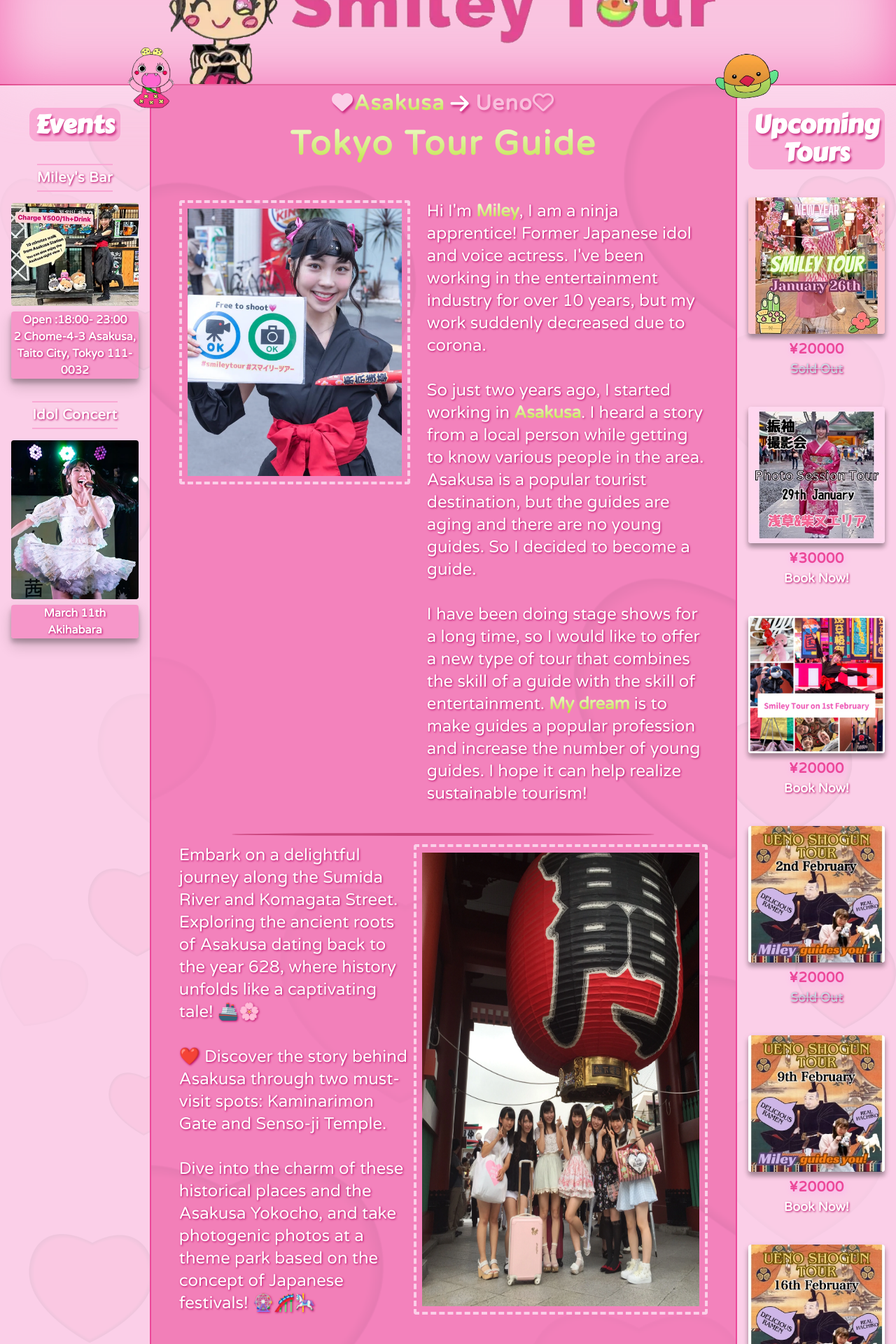
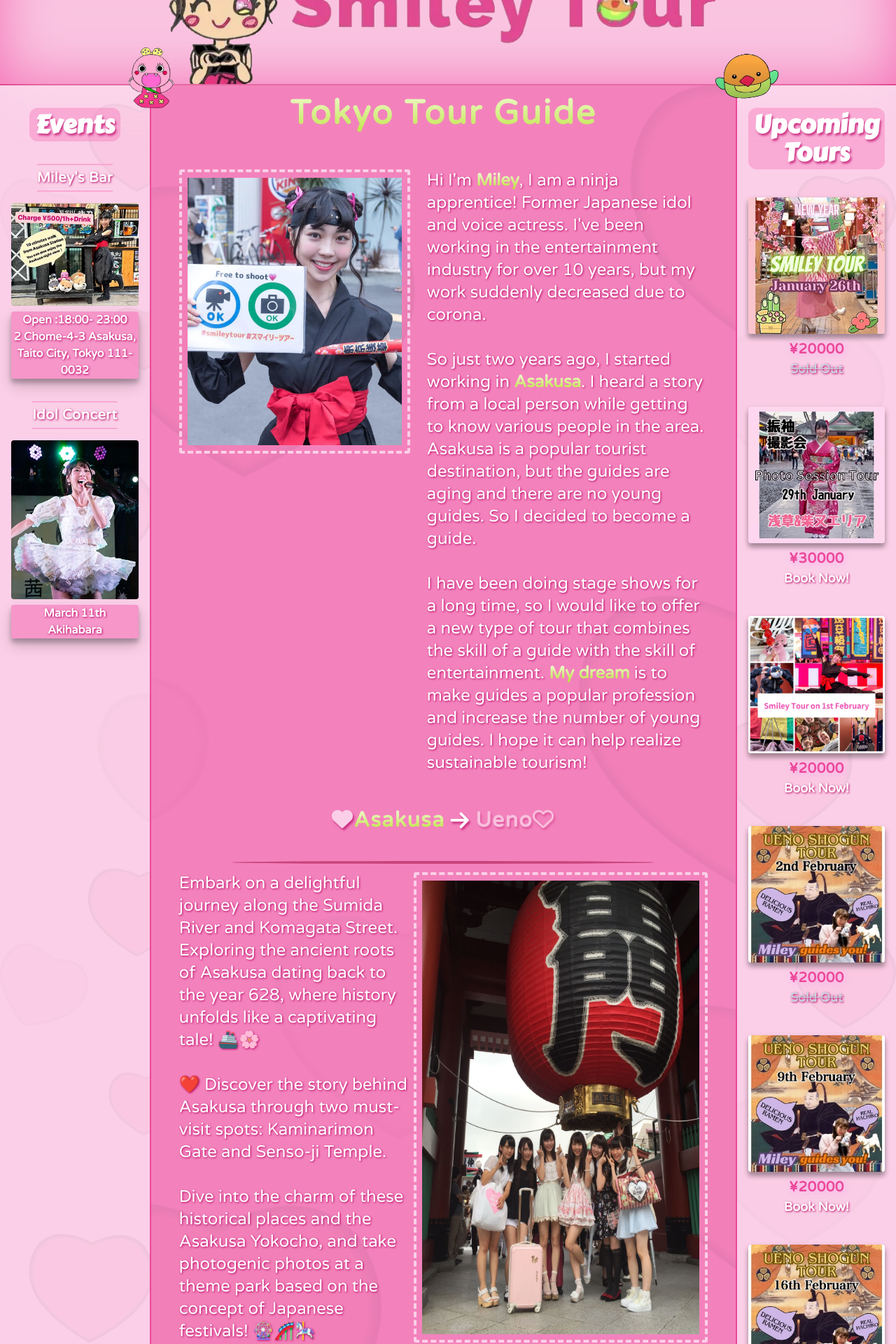
Before and after one commit to brandonrainey/smiley-tours, a Next.js app: page / in a window 1280 px wide. Shown: the part 80-2000 px from the top of the page at 70% size. Built offline with nearby package versions, Linux system fonts and the light colour scheme; what tailwindcss-animated would draw is missing.

Commit message:
added animation to area change, changed testimonial style

```diff
--- a/components/MainContent.tsx
+++ b/components/MainContent.tsx
@@ -1,6 +1,6 @@
 'use client'
 
-import React, { useState } from 'react'
+import React, { useState, useEffect } from 'react'
 import Image from 'next/image'
 import { useInView } from 'react-intersection-observer'
 
@@ -23,57 +23,26 @@ export default function MainContent() {
 
   const [area, setArea] = useState('asakusa')
 
+  const [prevArea, setPrevArea] = useState(area)
+
+  useEffect(() => {
+    setPrevArea(area)
+  }, [area])
+
+  console.log(area, prevArea)
+
   return (
-    <main className="custom:h-fit h-auto pb-12 custom:pb-0  w-full flex flex-col custom:px-10 px-4  mb-4 bg-[#f382bc] custom:rounded-b-xl  custom:border-x-2 custom:border-pink-500 border-pink-500/50 custom:border-b-2 custom:border-t-0 border-y-4 custom:justify-normal  justify-center relative bgImage custom:order-2 order-1" id='about'>
-      <h2
-        className={`flex items-center justify-center text-center  text-3xl font-semibold tracking-wider text-white z-30 mt-2 custom:text-shadow-3 text-shadow-7 gap-2`}
+    <main
+      className="custom:h-fit h-auto pb-12 custom:pb-0  w-full flex flex-col custom:px-10 px-4  mb-4 bg-[#f382bc] custom:rounded-b-xl  custom:border-x-2 custom:border-pink-500 border-pink-500/50 custom:border-b-2 custom:border-t-0 border-y-4 custom:justify-normal  justify-center relative bgImage custom:order-2 order-1"
+      id="about"
     >
-        <p
-          className={`${
-            area === 'ueno' && 'opacity-50'
-          } cursor-pointer transition-all duration-150 ease-in-out `}
-          onClick={() => setArea('asakusa')}
-        >
-          {area === 'asakusa' ? (
-            <i className="fa-solid fa-heart text-pink-200 animate-wiggle-more"></i>
-          ) : (
-            <i className="fa-regular fa-heart"></i>
-          )}
-          <span className={`${
-            area !== 'ueno' && 'textGradient textShadowNone'
-          } `}
-          >Asakusa</span>
-        </p>
-        {area === 'asakusa' ? (
-          <i className={`fa-solid fa-arrow-right `}></i>
-        ) : (
-          <i className="fa-solid fa-arrow-left"></i>
-        )}
-
-        <p
-          className={`${
-            area === 'asakusa' && 'opacity-50'
-          } cursor-pointer transition-all duration-150 ease-in-out`}
-          onClick={() => setArea('ueno')}
-        >
-          <span className={`${
-            area !== 'asakusa' && 'textGradient textShadowNone'
-          } `}>Ueno</span>
-          {area === 'ueno' ? (
-            <i className="fa-solid fa-heart text-pink-200 animate-wiggle-more"></i>
-          ) : (
-            <i className="fa-regular fa-heart"></i>
-          )}
-        </p>
-      </h2>
-
       <h1 className="text-5xl font-Varela text-center p-4 font-semibold tracking-wider  z-20 textGradient  custom:mb-10">
         Tokyo Tour Guide
       </h1>
 
       {/* About Me/ Intro */}
       <div className="flex flex-col gap-10 custom:items-center relative">
-        <div className="flex custom:flex-row flex-col w-full custom:max-w-[1000px] gap-6 custom:pb-0 custom:items-baseline items-center">
+        <div className="flex custom:flex-row flex-col w-full custom:max-w-[1000px] gap-6 custom:pb-0 custom:items-baseline items-center ">
           <div className="flex w-full max-w-[1000px] ">
             <img
               src="/asakusa-2.webp"
@@ -85,19 +54,9 @@ export default function MainContent() {
                   : ''
               }`}
             />
-            {/* <Image
-              ref={ref}
-              src="/asakusa-2.webp"
-              alt="asakusa image"
-              width={330}
-              height={500}
-              className={`rounded custom:mr-auto custom:mx-0 mx-auto border-dashed border-4 border-pink-200 p-2 opacity-0 custom:min-w-[330px] custom:max-h-[407px] ${
-                inView
-                  ? 'animate-fade-right animate-duration-[1200ms] animate-ease-in-out opacity-100'
-                  : ''
-              }`}
-            /> */}
           </div>
+
+          {/* ${area !== prevArea ? '' : 'animate-fade animate-ease-in-out animate-delay-150'} */}
 
           <p className="text-white  max-w-[600px] text-xl custom:text-2xl textShadow font-medium custom:my-auto z-30">
             Hi I&apos;m{' '}
@@ -129,12 +88,70 @@ export default function MainContent() {
           </p>
         </div>
 
+        <h2
+          className={`flex items-center justify-center text-center  text-3xl font-semibold tracking-wider text-white z-30 mt-2 custom:text-shadow-3 text-shadow-7 gap-2`}
+        >
+          <p
+            className={`${
+              area === 'ueno' && 'opacity-50'
+            } cursor-pointer transition-all duration-150 ease-in-out `}
+            onClick={() => setArea('asakusa')}
+          >
+            {area === 'asakusa' ? (
+              <i className="fa-solid fa-heart text-pink-200 animate-wiggle-more"></i>
+            ) : (
+              <i className="fa-regular fa-heart"></i>
+            )}
+            <span
+              className={`${area !== 'ueno' && 'textGradient textShadowNone'} `}
+            >
+              Asakusa
+            </span>
+          </p>
+          {area === 'asakusa' ? (
+            <i className={`fa-solid fa-arrow-right `}></i>
+          ) : (
+            <i className="fa-solid fa-arrow-left"></i>
+          )}
+
+          <p
+            className={`${
+              area === 'asakusa' && 'opacity-50'
+            } cursor-pointer transition-all duration-150 ease-in-out`}
+            onClick={() => setArea('ueno')}
+          >
+            <span
+              className={`${
+                area !== 'asakusa' && 'textGradient textShadowNone'
+              } `}
+            >
+              Ueno
+            </span>
+            {area === 'ueno' ? (
+              <i className="fa-solid fa-heart text-pink-200 animate-wiggle-more"></i>
+            ) : (
+              <i className="fa-regular fa-heart"></i>
+            )}
+          </p>
+        </h2>
+
         {/* Asakusa/Ueno */}
-        <div className="flex flex-col custom:items-center">
-          <div className="custom:py-4 py-0 flex custom:flex-row flex-col-reverse short-border custom:max-w-[1000px] pt-10">
-            <div className="text-white custom:text-2xl text-xl textShadow font-medium my-auto custom:pt-0 pt-4 ">
+        <div className="flex flex-col custom:items-center ">
+          <div
+            className={`custom:py-4 py-0 flex custom:flex-row flex-col-reverse short-border custom:max-w-[1000px] pt-10  `}
+          >
+            <div
+              className={`text-white custom:text-2xl text-xl textShadow font-medium my-auto custom:pt-0 pt-4 `}
+            >
               {area === 'asakusa' ? (
-                <p>
+                <p
+                  className={`${
+                    area !== prevArea
+                      ? ''
+                      : 'animate-fade animate-ease-in-out animate-delay-150'
+                  }`}
+                  key="asakusa"
+                >
                   Embark on a delightful journey along the Sumida River and
                   Komagata Street. Exploring the ancient roots of Asakusa dating
                   back to the year 628, where history unfolds like a captivating
@@ -150,7 +167,14 @@ export default function MainContent() {
                   the concept of Japanese festivals! 🎡🎢🎠
                 </p>
               ) : (
-                <p>
+                <p
+                  className={`${
+                    area !== prevArea
+                      ? ''
+                      : 'animate-fade animate-ease-in-out animate-delay-150'
+                  }`}
+                  key="ueno"
+                >
                   Embark on a whimsical journey to the National Museum of Nature
                   and Science! 🌿
                   <br />
@@ -166,39 +190,82 @@ export default function MainContent() {
               )}
             </div>
 
+            {area === 'asakusa' ? (
               <Image
                 ref={ref2}
-              src={area === 'asakusa' ? '/asakusa.webp' : '/museum.webp'}
+                src={'/asakusa.webp'}
                 alt="asakusa image"
+                key={'asakusa1'}
                 width={420}
                 height={300}
-              className={`rounded custom:ml-auto mx-auto border-dashed border-4 border-pink-200 p-2 opacity-0 ${
-                inView2
+                className={`rounded custom:ml-auto mx-auto border-dashed border-4 border-pink-200 p-2 opacity-0  ${
+                  inView2 || area !== prevArea
                     ? 'animate-fade-left animate-duration-[1200ms] animate-ease-in-out opacity-100'
                     : ''
-              }`}
+                } `}
               />
+            ) : (
+              <Image
+                ref={ref2}
+                src={'/museum.webp'}
+                alt="museum image"
+                key={'ueno1'}
+                width={420}
+                height={300}
+                className={`rounded custom:ml-auto mx-auto border-dashed border-4 border-pink-200 p-2 opacity-0  ${
+                  inView2 || area !== prevArea
+                    ? 'animate-fade-left animate-duration-[1200ms] animate-ease-in-out opacity-100'
+                    : ''
+                } `}
+              />
+            )}
           </div>
         </div>
 
         {/* Karaoke/Shrine */}
         <div className="flex flex-col custom:flex-row custom:py-4 py-0 short-border custom:max-w-[1000px]   pt-10">
+          {area === 'asakusa' ? (
             <Image
               ref={ref3}
-            src={area === 'asakusa' ? '/karaoke-crop.jpg' : '/shrine.webp'}
+              src={'/karaoke-crop.jpg'}
               width={330}
               height={500}
-            loading='lazy'
+              key={'karaoke1'}
+              loading="lazy"
               alt="karaoke image"
               className={`rounded mx-auto border-dashed border-4 border-pink-200 p-2 opacity-0 ${
-              inView3
+                inView3 || area !== prevArea
                   ? 'animate-fade-right animate-duration-[1200ms] animate-ease-in-out opacity-100'
                   : ''
               }`}
             />
+          ) : (
+            <Image
+              ref={ref3}
+              src={'/shrine.webp'}
+              width={330}
+              height={500}
+              key={'shrine1'}
+              loading="lazy"
+              alt="shrine image"
+              className={`rounded mx-auto border-dashed border-4 border-pink-200 p-2 opacity-0 ${
+                inView3 || area !== prevArea
+                  ? 'animate-fade-right animate-duration-[1200ms] animate-ease-in-out opacity-100'
+                  : ''
+              }`}
+            />
+          )}
+
           <div className="text-white custom:text-2xl text-xl textShadow font-medium p-2 my-auto custom:px-8">
             {area === 'asakusa' ? (
-              <p>
+              <p
+                className={`${
+                  area !== prevArea
+                    ? ''
+                    : 'animate-fade animate-ease-in-out animate-delay-150'
+                }`}
+                key={'karaoke2'}
+              >
                 ❤️ Dive into the ultimate karaoke experience in the birthplace
                 of this musical phenomenon, Japan!
                 <br />
@@ -209,7 +276,14 @@ export default function MainContent() {
                 with a refreshing twist! 🎤🎶
               </p>
             ) : (
-              <p>
+              <p
+                className={`${
+                  area !== prevArea
+                    ? ''
+                    : 'animate-fade animate-ease-in-out animate-delay-150'
+                }`}
+                key={'shrine2'}
+              >
                 Step into the enchanting Ueno Toushogu Shrine and immerse
                 yourself in the grandeur of the Shogun&apos;s sanctuary. Marvel
                 at the intricate gold fortune papers that add a touch of magic
@@ -229,17 +303,34 @@ export default function MainContent() {
         <div className="flex custom:flex-row flex-col-reverse w-full gap-6 short-border custom:py-4 custom:max-w-[1000px] pt-10">
           <div className="text-white custom:text-2xl text-xl textShadow font-medium custom:my-auto">
             {area === 'asakusa' ? (
-              <p>
-                ❤️ Monja is a very unique food born in Asakusa! It looks like
-                vomit, but it tastes so delicious!
+              <p
+                className={`${
+                  area !== prevArea
+                    ? ''
+                    : 'animate-fade animate-ease-in-out animate-delay-150'
+                }`}
+                key={'monja1'}
+              >
+                ❤️ Monja, a delightfully unique dish born in the heart of
+                Asakusa, may resemble a playful mess, but its taste is an
+                absolute delight!
                 <br />
                 <br />
-                ⭐️I&apos;ll teach you how to make monja, turning this quirky
-                culinary experience into a flavorful adventure! 🍲✨
+                I&apos;ll show you the ropes of making monja, turning this
+                quirky culinary experience into a flavorful adventure. Get ready
+                for a delicious journey as we explore the unconventional side of
+                Asakusa&apos;s culinary treasures! 🍲✨
                 <br />
               </p>
             ) : (
-              <p>
+              <p
+                className={`${
+                  area !== prevArea
+                    ? ''
+                    : 'animate-fade animate-ease-in-out animate-delay-150'
+                }`}
+                key={'ramen1'}
+              >
                 Indulge in the ultimate relaxation with our footbath cafe
                 experience. Savor tea time while pampering your feet, complete
                 with a blissful 5-minute massage and a refreshing drink.
@@ -254,19 +345,37 @@ export default function MainContent() {
             )}
           </div>
 
+          {area === 'asakusa' ? (
             <Image
               ref={ref4}
-            src={area === 'asakusa' ? '/monja-food.webp' : '/ramen.webp'}
+              src={'/monja-food.webp'}
               alt="monja image"
               width={330}
               height={500}
-            loading='lazy'
+              key={'monja2'}
+              loading="lazy"
               className={`custom:mr-auto mx-auto rounded border-dashed border-4 border-pink-200 p-2 opacity-0 ${
-              inView4
+                inView4 || area !== prevArea
                   ? 'animate-fade-left animate-duration-[1200ms] animate-ease-in-out opacity-100'
                   : ''
               }`}
             />
+          ) : (
+            <Image
+              ref={ref4}
+              src={'/ramen.webp'}
+              alt="monja image"
+              width={330}
+              height={500}
+              key={'ramen2'}
+              loading="lazy"
+              className={`custom:mr-auto mx-auto rounded border-dashed border-4 border-pink-200 p-2 opacity-0 ${
+                inView4 || area !== prevArea
+                  ? 'animate-fade-left animate-duration-[1200ms] animate-ease-in-out opacity-100'
+                  : ''
+              }`}
+            />
+          )}
         </div>
       </div>
     </main>
--- a/components/TourSidebar.tsx
+++ b/components/TourSidebar.tsx
@@ -43,7 +43,7 @@ const tours = [
     tourName: 'Ueno, Tokyo Tour Febuary 2nd',
     tourDescription: 'Tour on febuary 2th',
     tourImage: tourFeb2,
-    tourId: 4,
+    tourId: 9,
     tourPrice: 20000,
     tourSpots: 0,
     tourLink: 'https://smileytour.stores.jp/items/65a5456f1ebb490ecf2b9360',
```
Also changed, not shown: app/globals.css (+9 -1 lines), components/Testimonials.tsx (+9 -10 lines). Lines whose indentation alone changed are shown as unchanged.
